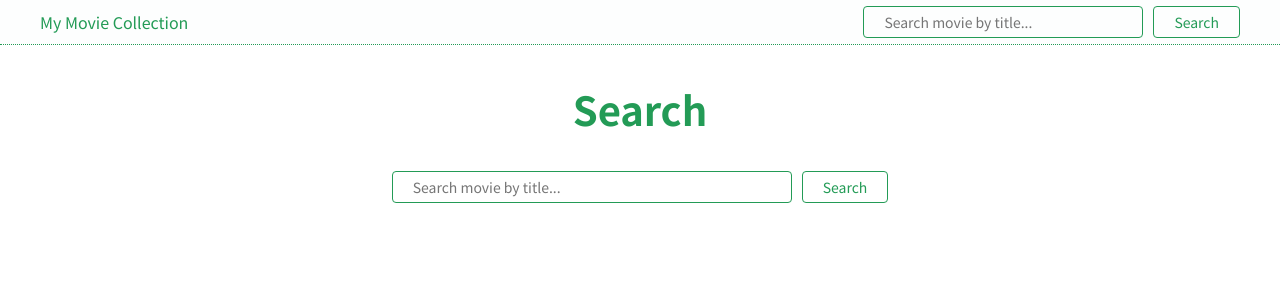
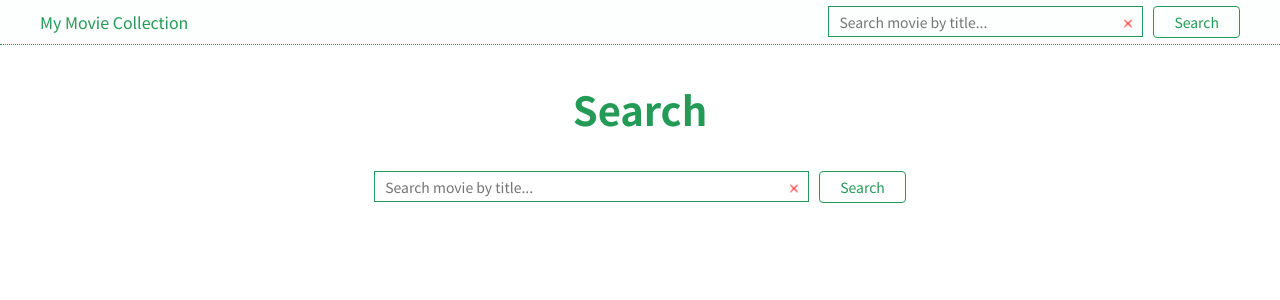
Before and after one commit to VentsislavBorislavov/My-Movie-Collection, a Next.js app: page /movies in a window 1280 px wide. Shown: the top 300 px of the page. Built offline with nearby package versions, Linux system fonts and the light colour scheme.

Commit message:
search input field can be cleared with button

```diff
--- a/components/common/Header.tsx
+++ b/components/common/Header.tsx
@@ -1,12 +1,26 @@
 import navStyles from "../../styles/Nav.module.scss";
 import Link from "next/link";
 import SearchBar from "./SearchBar";
+import { useState } from "react";
 
 const Header = () => {
+  const [search, setSearch] = useState<string>("");
+
+  const onSearch = () => {};
+
   return (
     <header className={navStyles.nav}>
       <Link href="/">My Movie Collection</Link>
-      <SearchBar placeholder="Search movie by title..." inputWidth="280px" />
+      <SearchBar
+        onSearch={onSearch}
+        onChange={(e: React.ChangeEvent<HTMLInputElement>) =>
+          setSearch(e.target.value)
+        }
+        value={search}
+        placeholder="Search movie by title..."
+        inputWidth="280px"
+        onClearInput={() => setSearch("")}
+      />
     </header>
   );
 };
--- a/components/common/SearchBar.tsx
+++ b/components/common/SearchBar.tsx
@@ -1,14 +1,14 @@
 import searchBarStyles from "../../styles/SearchBar.module.scss";
-import { KeyboardEventHandler, useEffect, useRef, useState } from "react";
+import clearImg from "../../public/clear.png";
 
 interface SearchBarPropType {
   placeholder: string;
   inputWidth: string;
   value: string;
-  onChange: any;
-  onSearch: any;
+  onChange(e: React.ChangeEvent<HTMLInputElement>): void;
+  onSearch(): void;
+  onClear(): void;
 }
-// TODO search bar has to have cross button that clears the input field
 
 const SearchBar = ({
   placeholder,
@@ -16,6 +16,7 @@ const SearchBar = ({
   onChange,
   value,
   onSearch,
+  onClear,
 }: SearchBarPropType) => {
   const onPressEnter = (e: any) => {
     if (e.code === "Enter") {
@@ -25,6 +26,7 @@ const SearchBar = ({
 
   return (
     <div className={searchBarStyles.searchBar}>
+      <div className={searchBarStyles.inputField}>
         <input
           value={value}
           onChange={onChange}
@@ -35,7 +37,13 @@ const SearchBar = ({
           placeholder={placeholder}
           style={{ width: inputWidth }}
         />
-      <button onClick={onSearch}>Search</button>
+        <button className={searchBarStyles.clearInput} onClick={onClear}>
+          <img src={clearImg.src} alt="clear search" />
+        </button>
+      </div>
+      <button className={searchBarStyles.searchButton} onClick={onSearch}>
+        Search
+      </button>
     </div>
   );
 };
--- a/components/moviepages/MovieListItem.tsx
+++ b/components/moviepages/MovieListItem.tsx
@@ -47,7 +47,6 @@ const MovieListItem = ({ movie, isFavorite }: PropTypes) => {
 };
 
 export const removeUnecessaryTags = (desc: string) => {
-  console.log(desc);
   const reg = /<\/?[\w\d]>/gi;
   return desc?.replace(reg, "");
 };
--- a/components/moviepages/SingleMovieHero.tsx
+++ b/components/moviepages/SingleMovieHero.tsx
@@ -8,6 +8,7 @@ import movie from "../../pages/movies/[id]";
 
 // TODO rename every object from year to date
 // TODO extract the year of every date obj with function getYear
+// TODO create function that checks if images is not null
 
 const SingleMovieHero = ({
   title,
--- a/pages/movies/index.tsx
+++ b/pages/movies/index.tsx
@@ -10,7 +10,7 @@ import MovieList from "../../components/moviepages/MovieList";
 const movies = () => {
   const searchQuery = useSelector((state: RootStateOrAny) => state.search);
   const dispatch = useDispatch();
-  const setSearch = (e: React.FormEvent<HTMLInputElement>) => {
+  const setSearch = (e: React.ChangeEvent<HTMLInputElement>) => {
     dispatch(setMovieSearchQuery(e.target.value));
   };
   const onSearch = async () => {
@@ -36,6 +36,9 @@ const movies = () => {
         onSearch={onSearch}
         placeholder="Search movie by title..."
         inputWidth="400px"
+        onClear={() => {
+          dispatch(setMovieSearchQuery(""));
+        }}
       />
       <MovieList />
     </section>
--- a/styles/Movie.module.scss
+++ b/styles/Movie.module.scss
@@ -32,10 +32,6 @@
   width: 90%;
   max-width: 900px;
   margin: auto;
-  h2 {
-  }
-  .description {
-  }
 
   textarea {
     width: 100%;
--- a/styles/SearchBar.module.scss
+++ b/styles/SearchBar.module.scss
@@ -1,17 +1,34 @@
 @import "./colors";
 
 .searchBar {
-  input {
-    background-color: transparent;
+  .inputField {
     border: 1px solid $primary;
-    padding: 5px 5px 5px 20px;
-    font-size: 14px;
-    border-radius: 4px;
-    outline: none;
+    padding: 2px 5px 3px 10px;
     margin-right: 10px;
+    position: relative;
+    display: inline-block;
+
+    input {
+      background-color: transparent;
+      font-size: 14px;
+      border-radius: 4px;
+      outline: none;
+      padding: 0;
+      border: none;
+      margin-right: 18px;
+    }
+    .clearInput {
+      position: absolute;
+      top: 50%;
+      right: 4px;
+      border: none;
+      background-color: transparent;
+      cursor: pointer;
+      transform: translateY(-50%);
+    }
   }
 
-  button {
+  .searchButton {
     font-size: 14px;
     background-color: transparent;
     border: 1px solid $primary;
```
Also changed, not shown: public/clear.png (added), public/clear.svg (added). Lines whose indentation alone changed are shown as unchanged.
